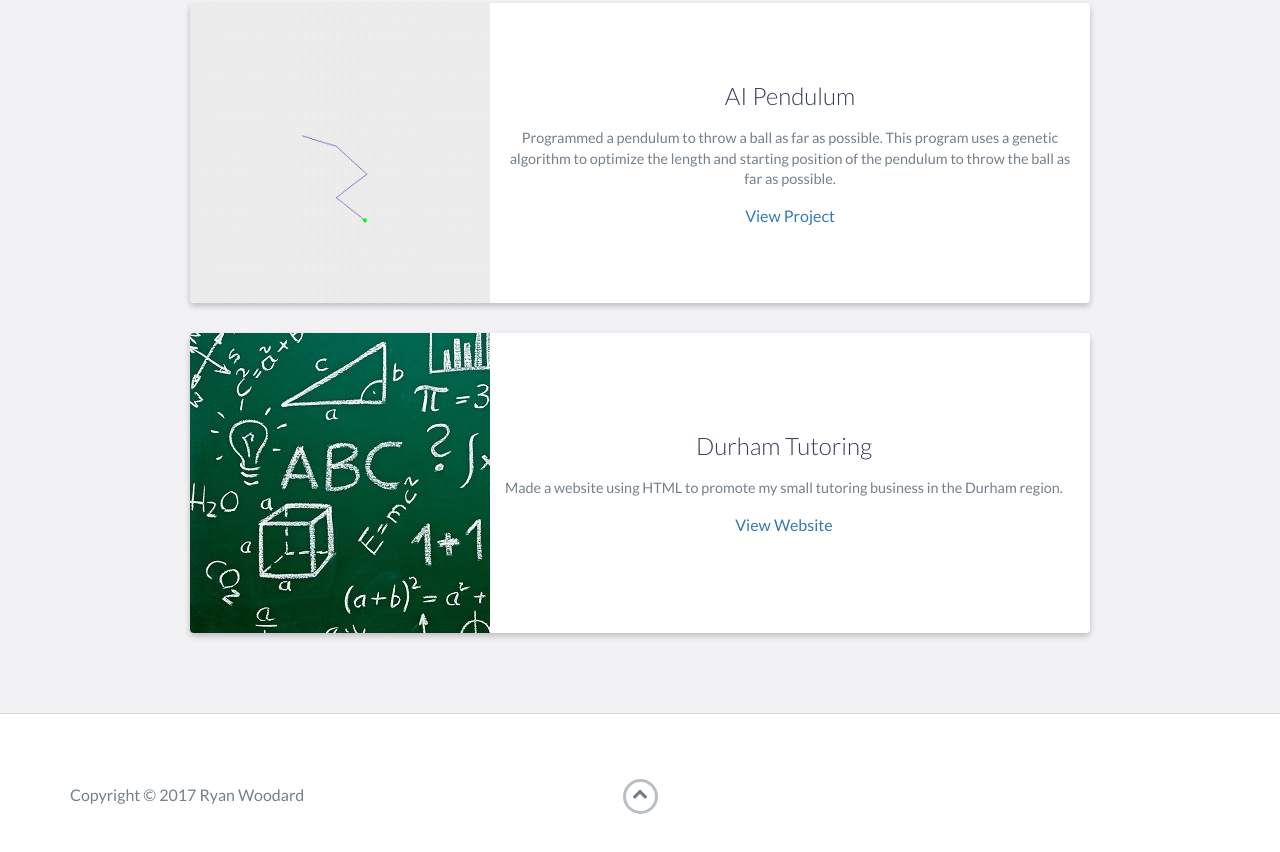
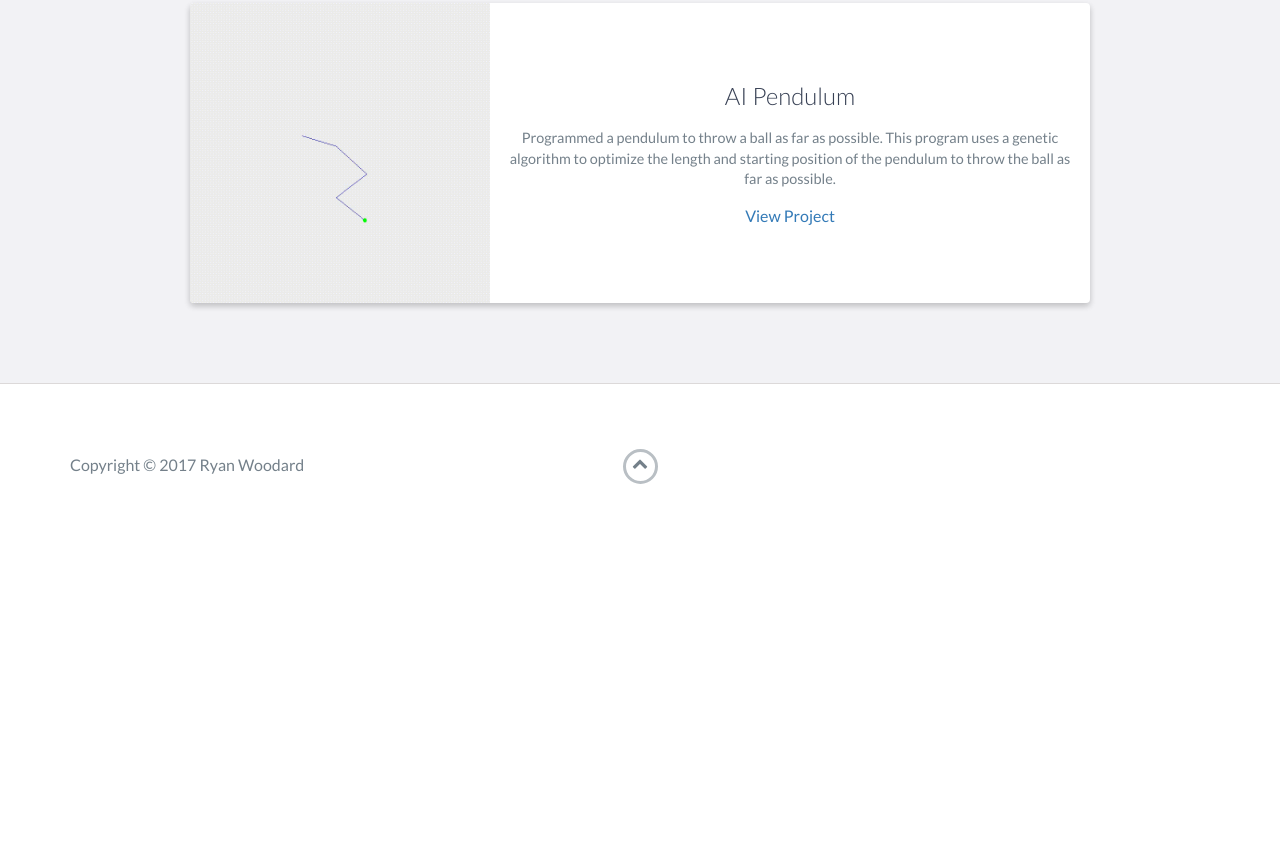
Before and after one commit to RyanWoodard/RyanWoodard.github.io, a website: page index.html in a window 1280 px wide. Shown: the part 2707-3559 px from the top of the page. After the commit the page ends 3241 px from the top, so only its background shows below. Drawn offline with nearby package versions, Linux system fonts and the light colour scheme.

Commit message:
removed stuff

```diff
--- a/index.html
+++ b/index.html
@@ -168,20 +168,6 @@
                     </div>
                     <!-- End .project-info -->
                 </div>
-					<div class="project shadow-large">
-                    <div class="project-image">
-                        <img src="images/math2.jpg" height="300" width="300"/>
-                    </div>
-                    <!-- End .project-image -->
-                    <div class="project-info">
-                        <h3>Durham Tutoring</h3>
-                        <p>
-                            Made a website using HTML to promote my small tutoring business in the Durham region.
-                        </p>
-                        <a href="https://durhamtutoring.github.io/">View Website</a>
-                    </div>
-                    <!-- End .project-info -->
-                </div>
                 <!-- End .project -->
             </div>
         </div>
```
